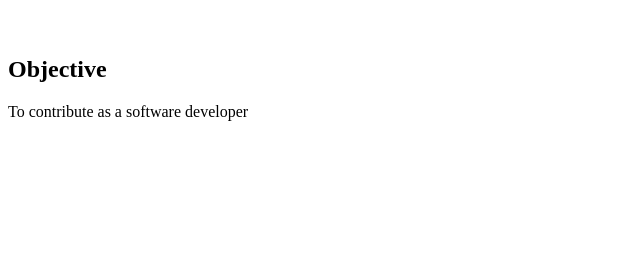
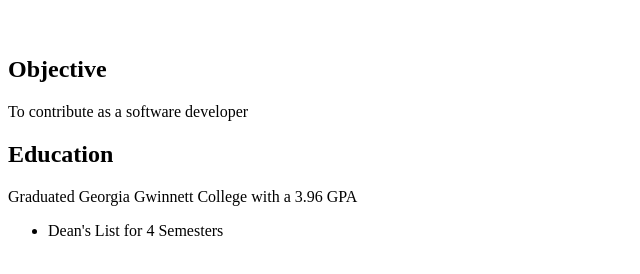
Before and after one commit to agonzalez2/agonzalez2.github.io, a plain HTML site: page index.html in a window 1280 px wide. Shown: the part 48-322 px from the top of the page, without its empty margins (0-640 px from the left). Drawn offline with Linux system fonts and the light colour scheme.

Commit message:
Update index.html
Added education to resume

```diff
--- a/index.html
+++ b/index.html
@@ -9,6 +9,12 @@
 <br>
 <h2>Objective</h2>
 <p>To contribute as a software developer</p>
+
+<h2>Education</h2>
+<p>Graduated Georgia Gwinnett College with a 3.96 GPA</p>
+<ul>
+  <li>Dean's List for 4 Semesters</li>
+</ul>
 </body>
 
 </html>
```
